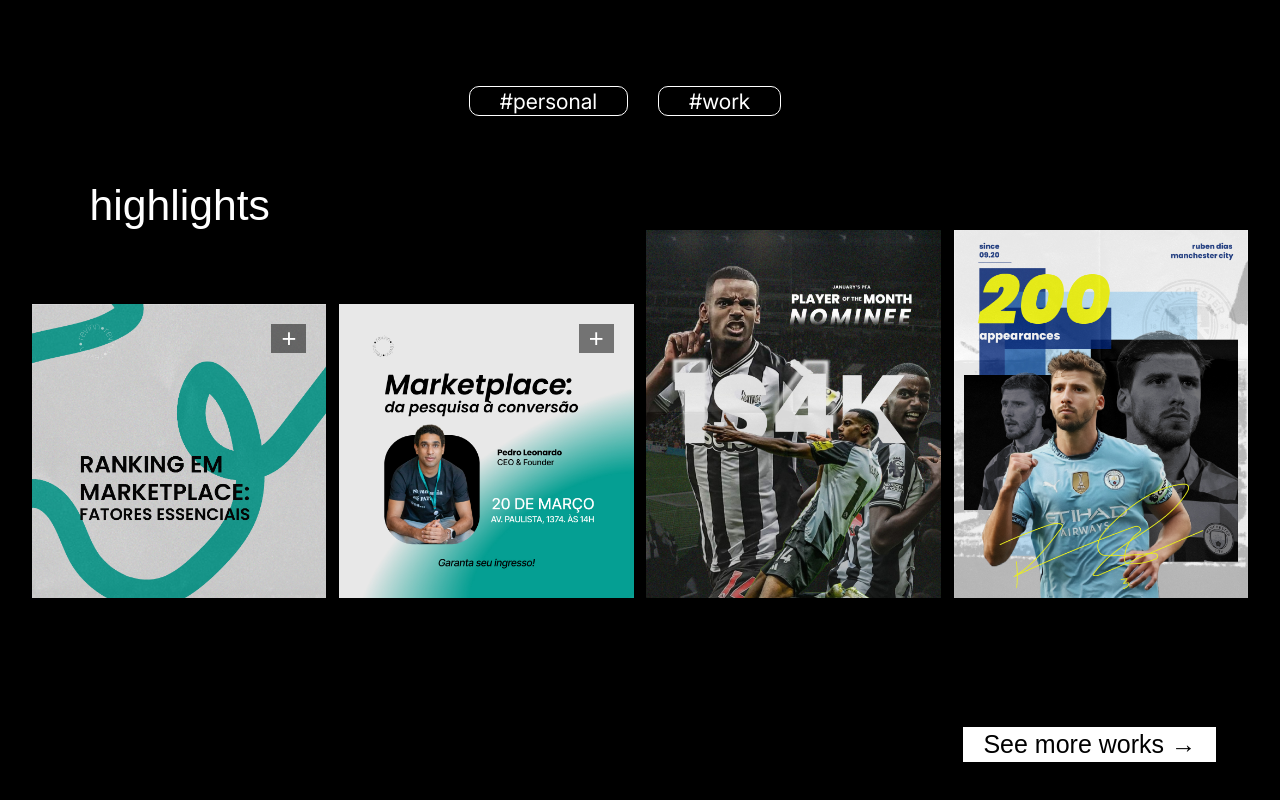
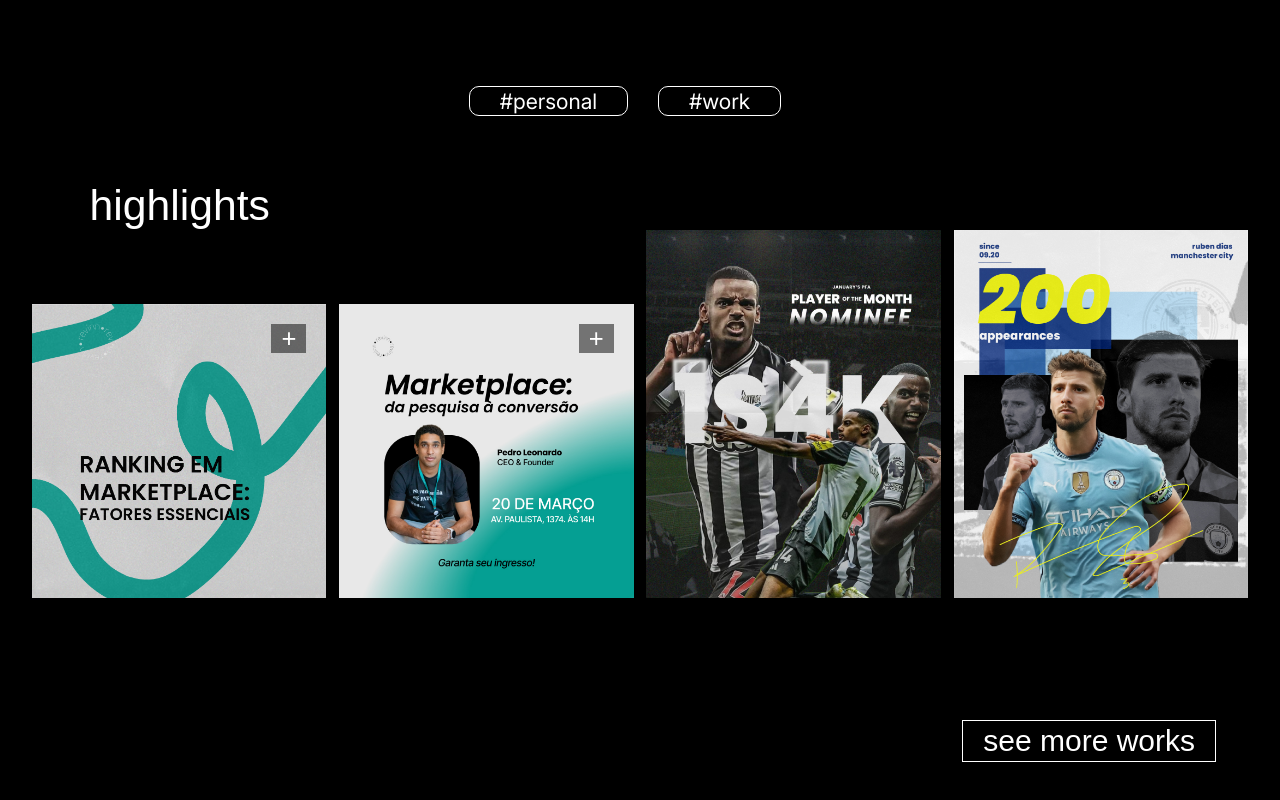
Before and after one commit to HEART5KEY/Portfolio, a React (Vite) app in the folder portifolio/: page /Portfolio in a window 1280 px wide. Shown: the part 1914-2714 px from the top of the page. Built offline with nearby package versions, Linux system fonts and the light colour scheme.

Commit message:
contact and see more button fixes

```diff
--- a/portifolio/src/App.css
+++ b/portifolio/src/App.css
@@ -226,9 +226,10 @@
   position: absolute;
   bottom: 5vh;
   right: 5vw;
-  color: #000;
-  font-size: 25px;
-  background-color: #FFF;
+  color: #FFF;
+  font-size: 30px;
+  background-color: transparent;
+  border: 1px solid #FFF;
   padding: 3px 20px;
   transition: 200ms;
 }
--- a/portifolio/src/App.jsx
+++ b/portifolio/src/App.jsx
@@ -58,7 +58,7 @@
             }
           </div>
         </div>
-        <div className='highlights-more' onClick={() => {navigate('/Portfolio/Works')}}>See more works →</div>
+        <div className='highlights-more' onClick={() => {navigate('/Portfolio/Works')}}>see more works</div>
       </div>
     </>
   )
--- a/portifolio/src/Contact.css
+++ b/portifolio/src/Contact.css
@@ -9,12 +9,12 @@
 
 .contact-title {
     position: absolute;
-    top: .5vw;
+    top: 3vw;
     left: 0;
 
     font-family: Poppins;
     font-weight: bold;
-    font-size: 32pt;
+    font-size: 80px;
     color: transparent;
     -webkit-text-stroke: .5px white;
     margin-left: 4vw;
--- a/portifolio/src/works.json
+++ b/portifolio/src/works.json
@@ -116,6 +116,5 @@
                 "sports"
             ]
         }
-
     ]
 }
```
